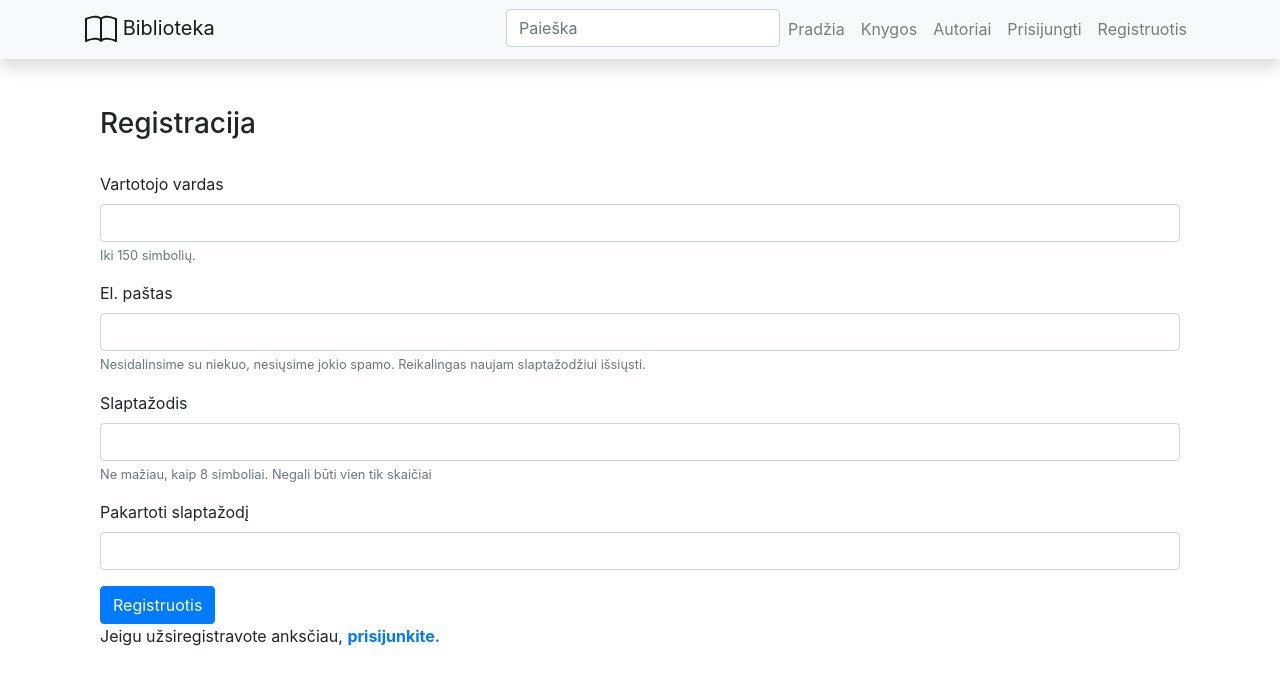
After one commit to DonatasNoreika/django_pamokos_biblioteka, a Django app: page /library/register/ in a window 1280 px wide. The commit adds this page. Shown: the top 685 px of the page. Run offline with Django 3.2, Linux system fonts and the light colour scheme; some libraries are stand-ins or nearby versions.

Commit message:
8-1 done

```diff
--- a/mysite/library/templates/base.html
+++ b/mysite/library/templates/base.html
@@ -54,7 +54,7 @@
                 {% else %}
                 <li class="nav-item"><a class="nav-link" href="{% url 'login'%}?next={{request.path}}">Prisijungti</a>
                 </li>
-                <li class="nav-item"><a class="nav-link" href="#">Registruotis</a></li>
+                <li class="nav-item"><a class="nav-link" href="{% url 'register'%}">Registruotis</a></li>
                 {% endif %}
             </ul>
         </div>
--- /dev/null
+++ b/mysite/library/templates/register.html
@@ -0,0 +1,41 @@
+{% extends "base.html" %}
+
+{% block content %}
+    {% if messages %}
+        {% for message in messages %}
+            <div class="alert alert-danger" role="alert">
+                {{ message }}
+            </div>
+        {% endfor %}
+    {% endif %}
+    <div class="container register">
+        <h3>Registracija</h3><br/>
+        <form method="post">
+            {% csrf_token %}
+            <div class="form-group">
+                <label for="username">Vartotojo vardas</label>
+                <input name="username" type="text" class="form-control" id="username" aria-describedby="usernameHelp">
+                <small id="usernameHelp" class="form-text text-muted">Iki 150 simbolių.</small>
+            </div>
+            <div class="form-group">
+                <label for="exampleInputEmail1">El. paštas</label>
+                <input name="email" type="email" class="form-control" id="exampleInputEmail1" aria-describedby="emailHelp">
+                <small id="emailHelp" class="form-text text-muted">Nesidalinsime su niekuo, nesiųsime jokio spamo.
+                    Reikalingas naujam slaptažodžiui išsiųsti. </small>
+            </div>
+            <div class="form-group">
+                <label for="password">Slaptažodis</label>
+                <input name="password" type="password" class="form-control" id="password" aria-describedby="pwdHelp">
+                <small id="pwdHelp" class="form-text text-muted">Ne mažiau, kaip 8 simboliai. Negali būti vien tik
+                    skaičiai</small>
+            </div>
+            <div class="form-group">
+                <label for="password2">Pakartoti slaptažodį</label>
+                <input name="password2" type="password" class="form-control" id="password2" aria-describedby="pwd2Help">
+            </div>
+            <button type="submit" class="btn btn-primary register-button">Registruotis</button>
+        </form>
+        <p>Jeigu užsiregistravote anksčiau, <a href="/login"><strong>prisijunkite.</strong></a></p>
+    </div>
+
+{% endblock %}
--- a/mysite/library/urls.py
+++ b/mysite/library/urls.py
@@ -9,5 +9,6 @@ urlpatterns = [
     path('books/', views.BookListView.as_view(), name='books'),
     path('books/<int:pk>', views.BookDetailView.as_view(), name='book-detail'),
     path('search/', views.search, name='search'),
-    path('mybooks/', views.LoanedBooksByUserListView.as_view(), name='my-borrowed')
+    path('mybooks/', views.LoanedBooksByUserListView.as_view(), name='my-borrowed'),
+    path('register/', views.register, name='register'),
 ]
--- a/mysite/library/views.py
+++ b/mysite/library/views.py
@@ -1,10 +1,15 @@
-from django.shortcuts import render, get_object_or_404
+from django.shortcuts import render, get_object_or_404, redirect
 from django.http import HttpResponse
 from .models import Book, BookInstance, Author
 from django.views import generic
 from django.core.paginator import Paginator
 from django.db.models import Q
 from django.contrib.auth.mixins import LoginRequiredMixin
+
+from django.contrib.auth.forms import User
+from django.views.decorators.csrf import csrf_protect
+from django.contrib import messages
+
 
 # Create your views here.
 
@@ -75,3 +80,31 @@ def search(request):
     query = request.GET.get('query')
     search_results = Book.objects.filter(Q(title__icontains=query) | Q(summary__icontains=query))
     return render(request, 'search.html', {'books': search_results, 'query': query})
+
+
+@csrf_protect
+def register(request):
+    if request.method == "POST":
+        # pasiimame reikšmes iš registracijos formos
+        username = request.POST['username']
+        email = request.POST['email']
+        password = request.POST['password']
+        password2 = request.POST['password2']
+        # tikriname, ar sutampa slaptažodžiai
+        if password == password2:
+            # tikriname, ar neužimtas username
+            if User.objects.filter(username=username).exists():
+                messages.error(request, f'Vartotojo vardas {username} užimtas!')
+                return redirect('register')
+            else:
+                # tikriname, ar nėra tokio pat email
+                if User.objects.filter(email=email).exists():
+                    messages.error(request, f'Vartotojas su el. paštu {email} jau užregistruotas!')
+                    return redirect('register')
+                else:
+                    # jeigu viskas tvarkoje, sukuriame naują vartotoją
+                    User.objects.create_user(username=username, email=email, password=password)
+        else:
+            messages.error(request, 'Slaptažodžiai nesutampa!')
+            return redirect('register')
+    return render(request, 'register.html')
```
